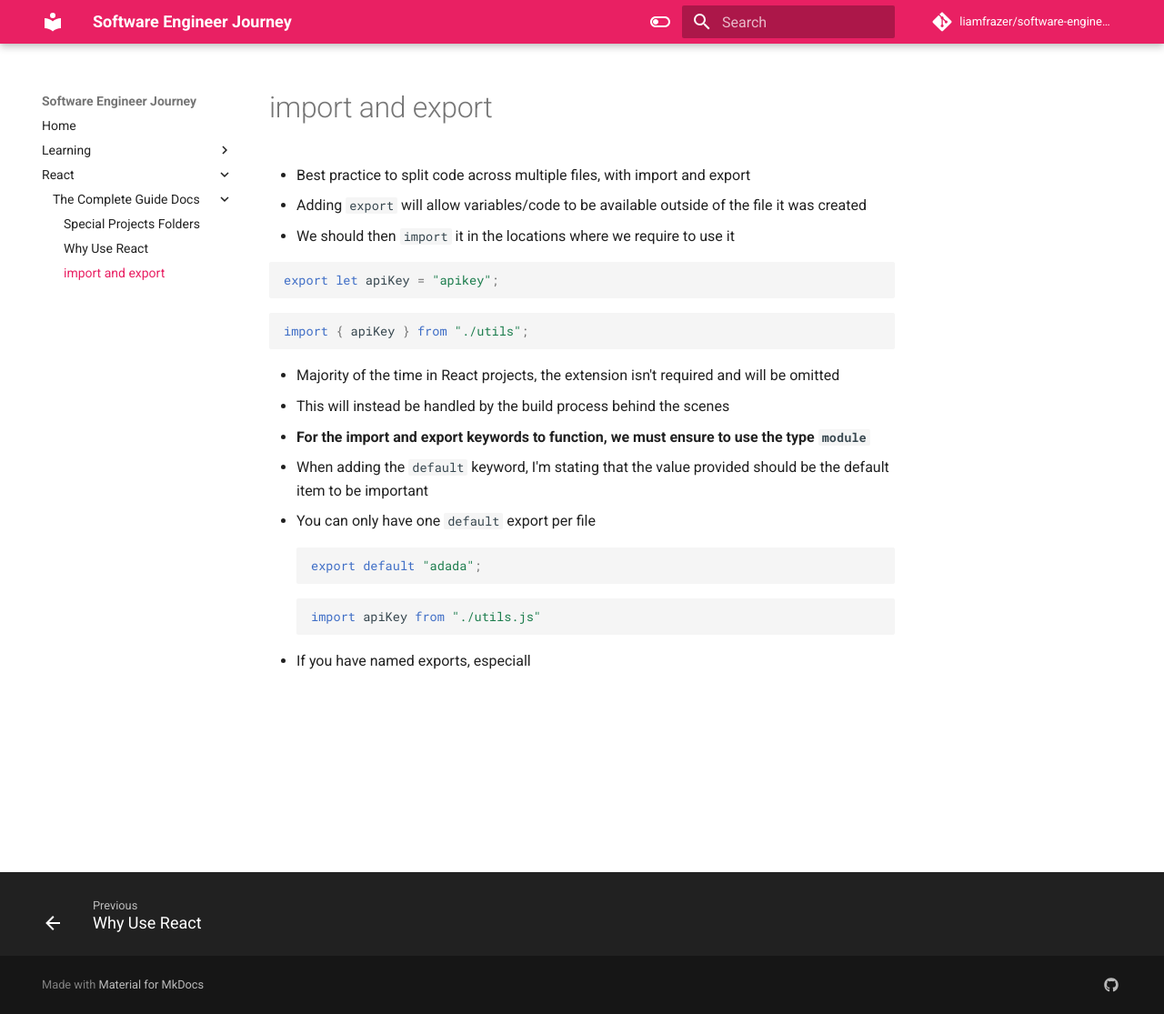
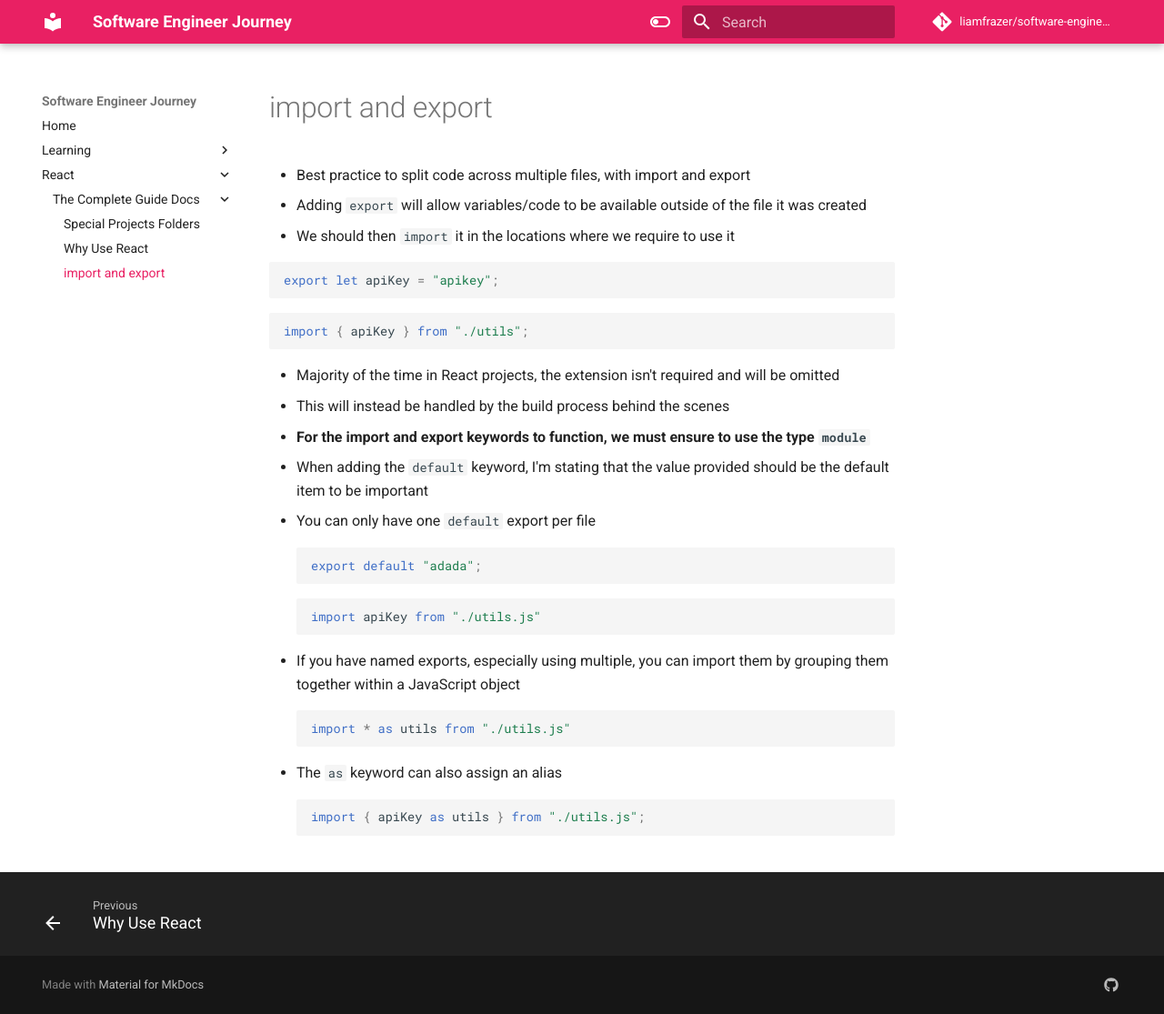
Before and after one commit to liamfrazer/software-engineer-journey, an MkDocs documentation site: the page built from docs/React/The Complete Guide Docs/import and export.md, in a window 1280 px wide and 1115 px high. Shown: the whole window at 91% size. Built offline with MkDocs 1.6.1 and Material for MkDocs 9.7.7, drawn with Linux system fonts in a browser that asks for light colours; comment, search, counter and statistics services are not loaded.

Commit message:
vault backup: 2023-12-09 16:25:50

````diff
--- a/docs/React/The Complete Guide Docs/import and export.md
+++ b/docs/React/The Complete Guide Docs/import and export.md
@@ -31,4 +31,11 @@ export default "adada";
 import apiKey from "./utils.js"
 ```
 
-* If you have named exports, especiall
+* If you have named exports, especially using multiple, you can import them by grouping them together within a JavaScript object
+```js
+import * as utils from "./utils.js"
+```
+* The `as` keyword can also assign an alias
+```js
+import { apiKey as utils } from "./utils.js";
+```
````
